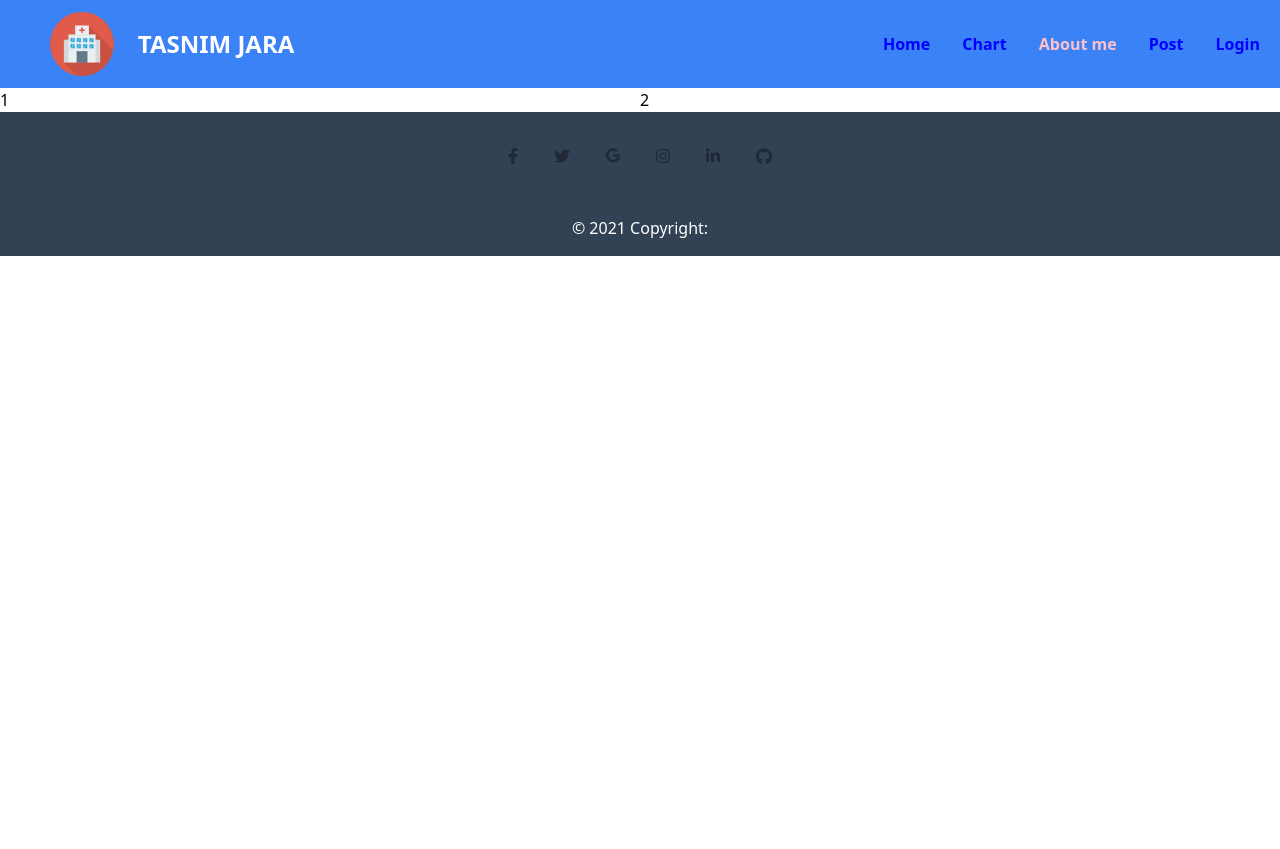
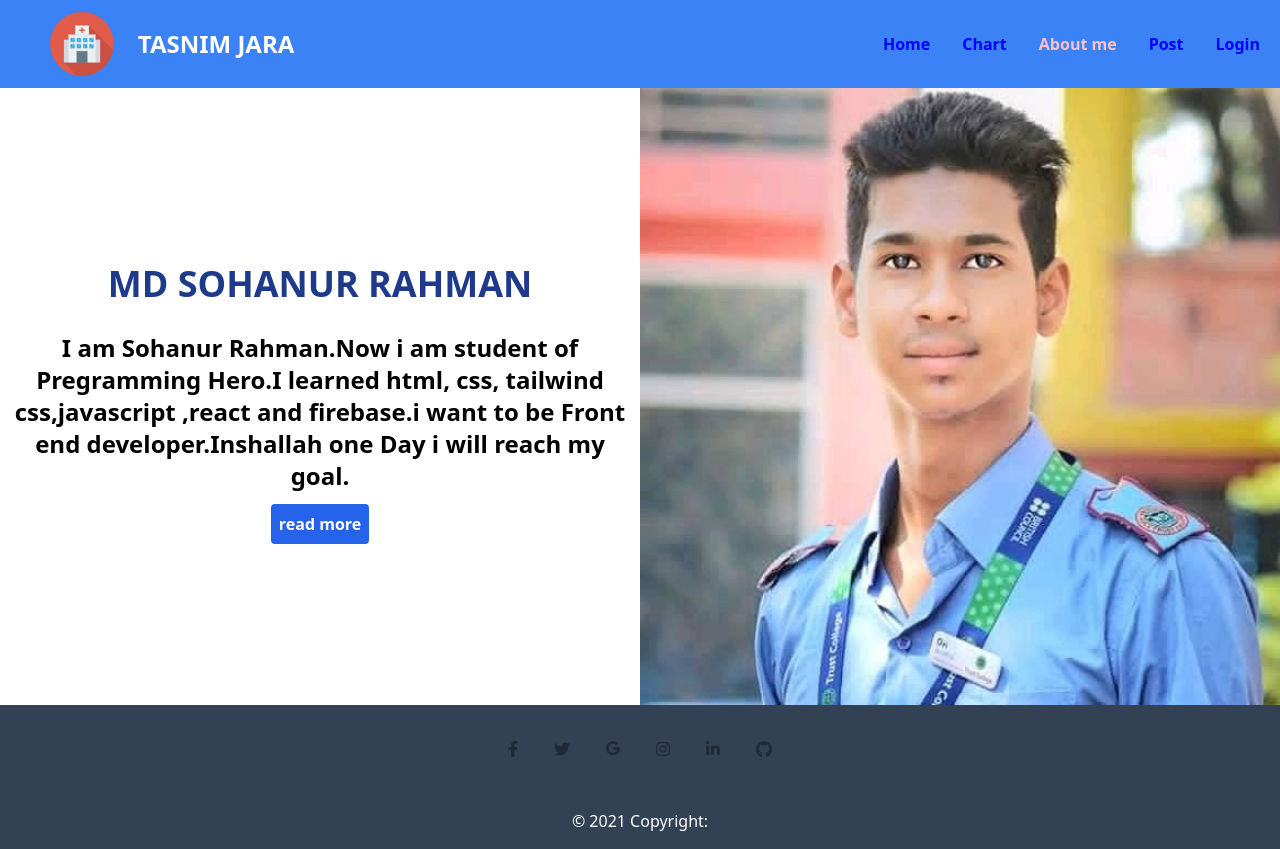
Before and after one commit to sohan653/DOPCTOR_SERVICE_WEB, a React (Create React App) app: page /about in a window 1280 px wide. Before the commit the page ends 800 px from the top, so only its background shows below. Built offline with nearby package versions, Linux system fonts and the light colour scheme.

Commit message:
google authentication added

```diff
--- a/src/components/About/About.js
+++ b/src/components/About/About.js
@@ -1,10 +1,17 @@
 import React from 'react';
+import image from '../../images/ovi.jpg'
 
 const About = () => {
     return (
-        <div className='grid md:grid-cols-2'>
-            <div>1</div>
-            <div>2</div>
+        <div className='relative md:static md:grid md:grid-cols-2'>
+            <div className='flex flex-col justify-center items-center md:static absolute top-12'>
+                <h1 className='text-4xl font-bold text-center text-blue-600 opacity-60 md:opacity-100 md:text-blue-900 py-4'>MD SOHANUR RAHMAN</h1>
+                <p className='md:text-xl font-bold text-xl md:text-center opacity-60 md:opacity-100 lg:text-2xl p-3'>I am Sohanur Rahman.Now i am student of Pregramming Hero.I learned html, css, tailwind css,javascript ,react and firebase.i want to be Front end developer.Inshallah one Day i will reach my goal.</p>
+                <button className='bg-blue-600 py-2 px-2 font-bold text-white rounded hover:bg-blue-900'>read more</button>
+            </div>
+            <div>
+                <img className='object-fill w-full h-full' src={image} alt="" />
+            </div>
         </div>
     );
 };
--- a/src/components/Login/Login.js
+++ b/src/components/Login/Login.js
@@ -1,14 +1,25 @@
 import React, { useState } from 'react';
-import { Link } from 'react-router-dom';
+import { useSignInWithEmailAndPassword } from 'react-firebase-hooks/auth';
+import { Link, useLocation, useNavigate } from 'react-router-dom';
+import auth from '../../firebase.init';
+
 
 const Login = () => {
     const [email,setEmail]=useState('');
     const [password,setPassword]=useState('')
-    const [agree,setAgree]=useState(false)
+    const [agree,setAgree]=useState(false);
+    const location=useLocation();
+    const navigate=useNavigate()
+    const [
+        signInWithEmailAndPassword,
+        user,
+        loading,
+        error,
+      ] = useSignInWithEmailAndPassword(auth);
 
     const handleLogin=(e)=>{
         e.preventDefault()
-        console.log(email,password)
+        signInWithEmailAndPassword(email,password)
     }
     return (
         <div>
```
Also changed, not shown: src/images/ovi.jpg (added).
